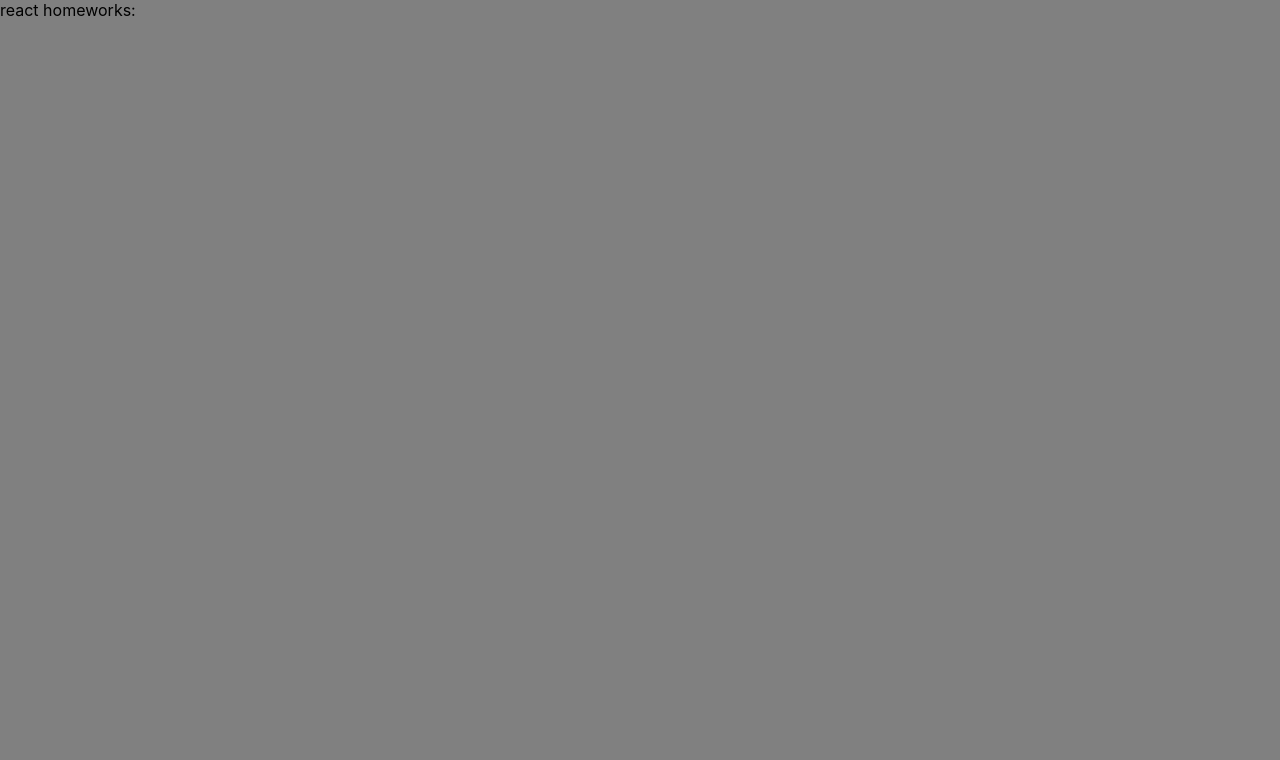
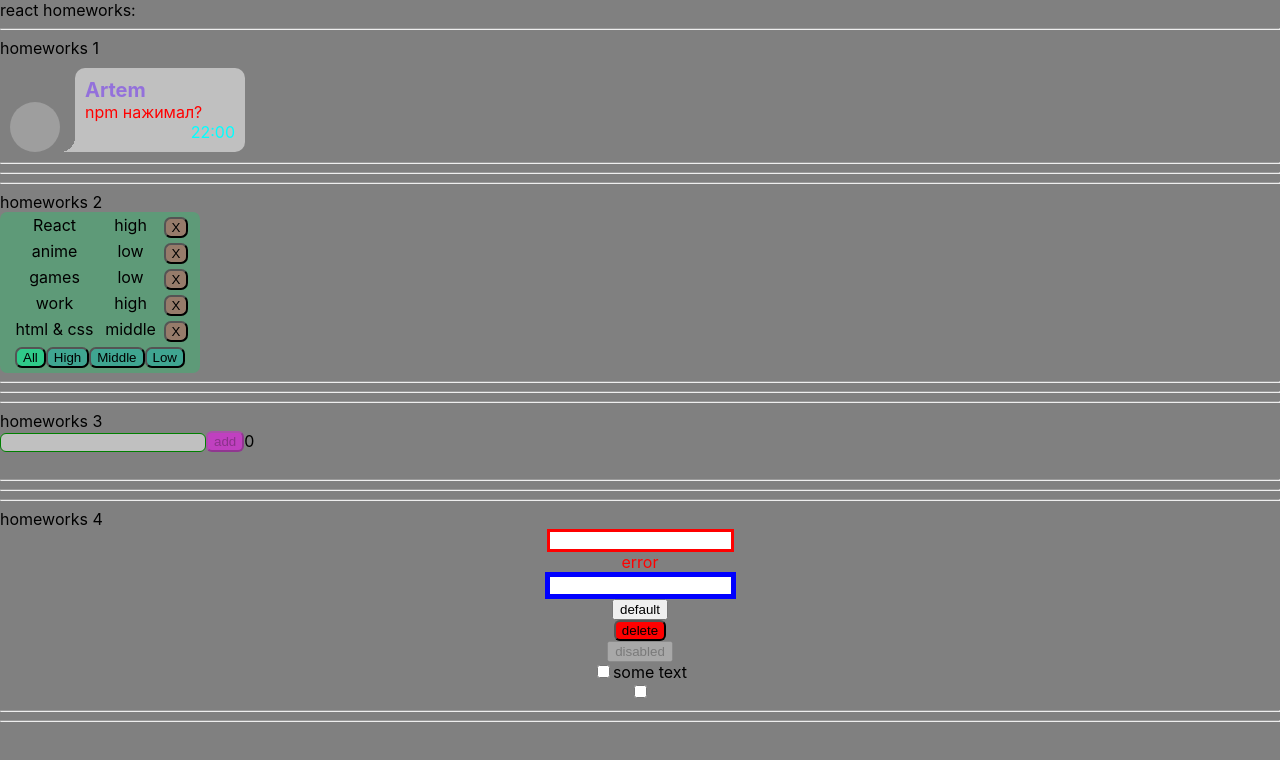
Before and after one commit to PasterIvan/homeworks-by-ignat, a React (Create React App) app: page / in a window 1280 px wide. Shown: the top 760 px of the page. Built offline with nearby package versions, Linux system fonts and the light colour scheme; grey boxes are pictures that could not be loaded.

Commit message:
HW5 start

```diff
--- a/src/p1-main/m1-ui/u1-app/App.tsx
+++ b/src/p1-main/m1-ui/u1-app/App.tsx
@@ -9,10 +9,10 @@ function App() {
     return (
         <div className={s.App}>
             <div>react homeworks:</div>
-           {/* <HW1/>
+            <HW1/>
             <HW2/>
             <HW3/>
-            <HW4/>*/}
+            <HW4/>
             {/*<HW5/>*/}
 
         </div>
```
